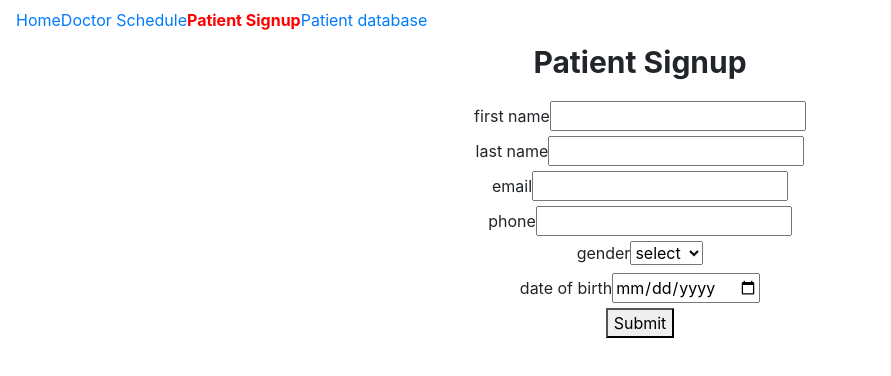
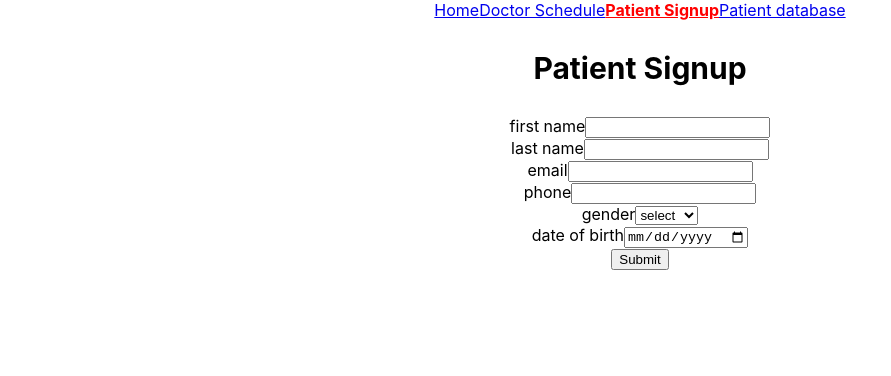
Before and after one commit to PetarAsenov/practice-assessment-week-3, a React (Create React App) app: page /signup in a window 1280 px wide. Shown: the top 376 px of the page, without its empty margins (0-891 px from the left). Built offline with nearby package versions, Linux system fonts and the light colour scheme.

Commit message:
some cleaning

```diff
--- a/src/App.js
+++ b/src/App.js
@@ -15,12 +15,7 @@ function App() {
 
   return (
     <div className="App">
-      <link
-        rel="stylesheet"
-        href="https://maxcdn.bootstrapcdn.com/bootstrap/4.3.1/css/bootstrap.min.css"
-        integrity="sha384-ggOyR0iXCbMQv3Xipma34MD+dH/1fQ784/j6cY/iJTQUOhcWr7x9JvoRxT2MZw1T"
-        crossorigin="anonymous"
-      />
+
       <Navbar>
         <NavLink activeStyle={activeStyle} exact to="/">Home</NavLink>
         <NavLink activeStyle={activeStyle} to="/onduty">Doctor Schedule</NavLink>
--- a/src/components/DoctorView.js
+++ b/src/components/DoctorView.js
@@ -1,6 +1,6 @@
 import React,{useState,useEffect} from 'react'
 import axios from 'axios'
-import PatientDetails from './DoctorViewProps'
+import PatientDetails from './PatientsDetails'
 
 export default function DoctorView() {
 
@@ -19,8 +19,6 @@ export default function DoctorView() {
     fetchDoctorData()
 
   },[])
-  console.log('Test',doctorInfo)
-
 
   const [patientInfo, setPatientInfo] = useState('Loading')
 
@@ -33,45 +31,16 @@ export default function DoctorView() {
     fetchPatientData()
 
   },[])
-  console.log('Test doctor',doctorInfo)
-  console.log('Test patient',patientInfo)
-
-//   id: "5856675843"
-// firstName: "Milt"
-// lastName: "Rosenbaum"
-// gender: "Male"
-// dateOfBirth: "15/01/2005"
-// email: "mrosenbaum0@fastcompany.com"
-// phoneNumber: "+351 161 160 5674"
-// prescriptions: ["Lidocaine Viscous"]
-// doctorId: 1
-
-
-  const lookupSelectedDoctor = (doctorInfo) => {
-    if(doctorInfo !=='Loading' && selectDoctor !== 'all') {
-    const filteredDoctor = doctorInfo.filter(doctor => {
-     return doctor.doctor === selectDoctor
-    })
-    return filteredDoctor[0].id
-    }
-  }
-
 
   const arrayPatient = patientInfo === 'Loading'
   ? []
   : [...patientInfo].filter((patient) => {
     if(selectDoctor === 'all'){
       return patient
-    } else if(patient.doctorId == lookupSelectedDoctor(doctorInfo)) {
+    } else if(patient.doctorId == selectDoctor) {
       return patient
     }
   })
-
-
-  console.log(lookupSelectedDoctor(doctorInfo))
-  console.log(arrayPatient)
-
-
 
   return (
     <div>
@@ -83,23 +52,14 @@ export default function DoctorView() {
           <option value="all" >all</option>
           {doctorInfo === 'Loading'
             ? doctorInfo
-            : doctorInfo.map(doctor => <option key={doctor.id} value={doctor.doctor}>{doctor.doctor}</option>)}
+            : doctorInfo.map(doctor => <option key={doctor.id} value={doctor.id}>{doctor.doctor}</option>)}
         </select>
       </div>
 
       {patientInfo === 'Loading'
       ? patientInfo
-      : arrayPatient.map(patient => {
-        return (
-          <div className="patientBox" key={patient.id}>
-            <p>name {patient.firstName} {patient.lastName}</p>
-            <p>id {patient.id}</p>
-            <p>date of birth {patient.dateOfBirth}</p>
-
-            <PatientDetails patientInfo={arrayPatient} id={patient.id} show={()=> true}/>
-          </div>
-
-        )
+      : arrayPatient.map((patient,index) => {
+        return    <PatientDetails key={index} patientInfo={arrayPatient} id={patient.id} />
       })}
     </div>
   )
--- a/src/components/NewPatienForm.js
+++ b/src/components/NewPatienForm.js
@@ -8,20 +8,25 @@ export default function NewPatienForm() {
   const [genderState, setGender] = useState('')
   const [dateOfBirthState, setDateOfBirth] = useState('')
 
-
-  function submit() {
+  function submit(event) {
+    event.preventDefault()
   console.log(`firstName: ${firstNameState}
   lastNameState: ${lastNameState}
   emailState: ${emailState}
   phoneState: ${phoneState}
   genderState: ${genderState}
   dateOfBirthState: ${dateOfBirthState}`)
+    setFirstName('')
+    setLastName('')
+    setEmail('')
+    setPhone('')
+    setGender('')
+    setDateOfBirth('')
   }
-
 
   return (
     <div>
-      <form>
+      <form onSubmit={submit}>
       <p style={{fontSize: "30px",
                  fontWeight: "bold"}}>Patient Signup</p>
         <div>
@@ -52,8 +57,9 @@ export default function NewPatienForm() {
           <label htmlFor="dateOfBirth">date of birth</label>
           <input type="date" name="dateOfBirth" id="dateOfBirth" value={dateOfBirthState} onChange={event => setDateOfBirth(event.target.value)}/>
         </div>
+        <input type="submit"/>
       </form>
-      <button onClick={submit}>Submit</button>
+
     </div>
   )
 }
--- a/src/components/DoctorViewProps.js
+++ b/src/components/PatientsDetails.js
@@ -1,20 +1,25 @@
-import React,{useState,useEffect} from 'react'
-import axios from 'axios'
-
-
+import React,{useState} from 'react'
 
 export default function PatientsDetails(props) {
 
   const [show, setShow] = useState(false)
 
   function showDetails(){
-    props.show()
       setShow(!show)
     }
 
-
   return (
-    <div>
+    <div className="patientBox">
+        {props.patientInfo.map((patient) => {
+        if (patient.id === props.id){
+        return (
+          <div  key={patient.id}>
+            <p>name {patient.firstName} {patient.lastName}</p>
+            <p>id {patient.id}</p>
+            <p>date of birth {patient.dateOfBirth}</p>
+          </div>
+        )}})
+        }
       <button onClick={showDetails} >{show ?'hide details' : 'show details'}</button>
       {show && props.patientInfo.map((patient) => {
         if (patient.id === props.id)
@@ -23,7 +28,7 @@ export default function PatientsDetails(props) {
             <p>email {patient.email}</p>
             <p>phone Number {patient.phoneNumber}</p>
             <p>gender {patient.gender}</p>
-            <p>perscriptions</p>
+            <p>prescriptions</p>
               {patient.prescriptions.map(presc => <li key={patient.id + presc}>{presc}</li>)}
           </div>
 
```
